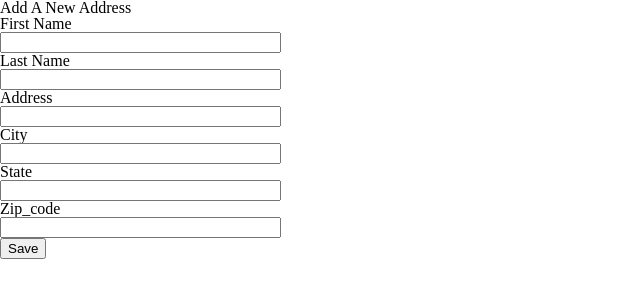
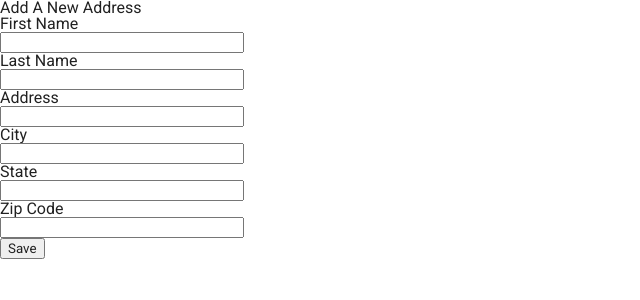
Before and after one commit to jjlljj/address-book, a Flask app: page /address_book/new in a window 1280 px wide. Shown: the top 300 px of the page, without its empty margins (0-640 px from the left). Run offline with Flask 2, Linux system fonts and the light colour scheme.

Commit message:
Add stylesheet

```diff
--- a/app/forms.py
+++ b/app/forms.py
@@ -8,5 +8,5 @@ class AddressForm(FlaskForm):
    address = StringField('Address', validators=[DataRequired()])
    city = StringField('City', validators=[DataRequired()])
    state = StringField('State', validators=[DataRequired()])
-   zip_code = StringField('Zip_code', validators=[DataRequired()])
+   zip_code = StringField('Zip Code', validators=[DataRequired()])
    submit = SubmitField('Save')
--- /dev/null
+++ b/app/static/css/style.css
@@ -0,0 +1,12 @@
+body * {
+  font-family: 'Roboto', sans-serif;
+  color: #212121;
+}
+
+h1 {
+  font-size: 36px;
+}
+
+h2 {
+  font-size: 30px;
+}
--- a/app/templates/base.html
+++ b/app/templates/base.html
@@ -5,7 +5,10 @@
         {% else %}
         <title>Address Book</title>
         {% endif %}
+        <link href="https://fonts.googleapis.com/css?family=Open+Sans:400,700&display=swap" rel="stylesheet">
+        <link href="https://fonts.googleapis.com/css?family=Roboto:400,700&display=swap" rel="stylesheet">
         <link rel="stylesheet" type="text/css" href="{{ url_for('static', filename = 'css/reset.css') }}">
+        <link rel="stylesheet" type="text/css" href="{{ url_for('static', filename = 'css/style.css') }}">
     </head>
     <body>
       {% block content %}
```
